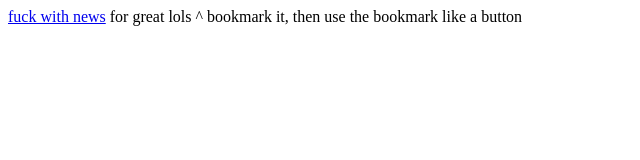
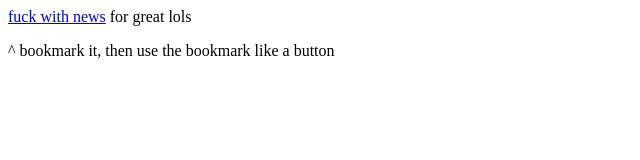
Before and after one commit to d4goxn/fuckwithnews, a plain HTML site: page index.html in a window 1280 px wide. Shown: the whole page, without its empty margins (0-640 px from the left). Drawn offline with Linux system fonts and the light colour scheme.

Commit message:
formatting

```diff
--- a/index.html
+++ b/index.html
@@ -1,7 +1,7 @@
-<a href="javascript: (function () {
+<p><a href="javascript: (function () {
 	var script = document.createElement('script')
 	script.setAttribute('src', 'https://raw.githubusercontent.com/d4goxn/sillysubs/master/sillysub.js')
 	document.body.appendChild(script);
-}());">fuck with news</a> for great lols
+	}());">fuck with news</a> for great lols</p>
 
-^ bookmark it, then use the bookmark like a button
+<p>^ bookmark it, then use the bookmark like a button</p>
```
